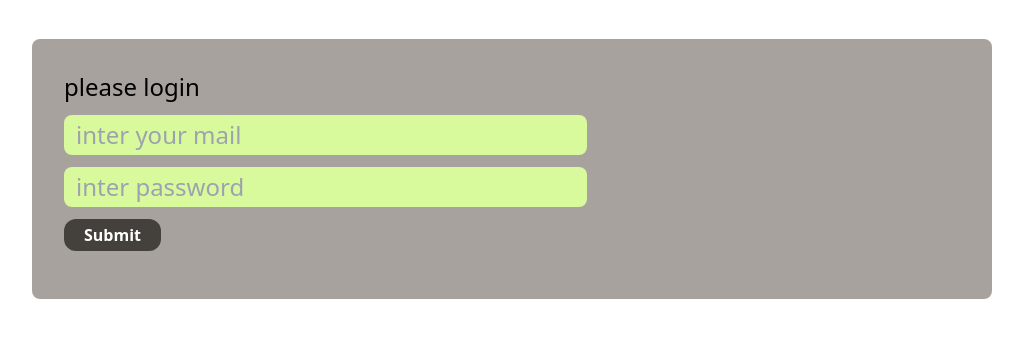
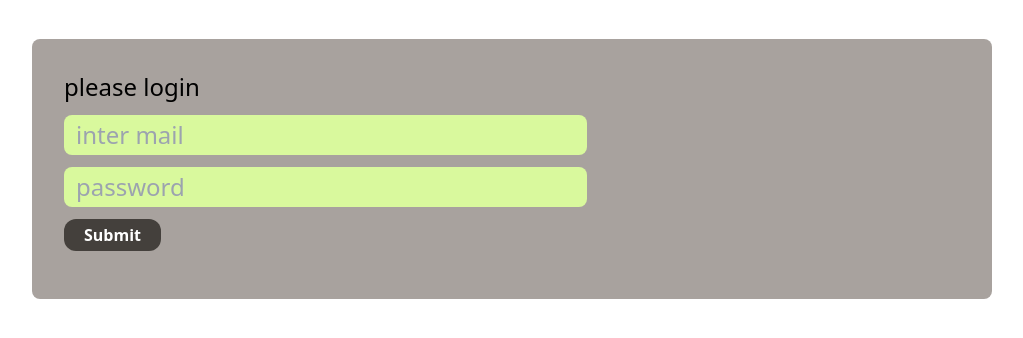
Before and after one commit to sagormukaddesh/module-26-new-bank, a plain HTML site: page index.html in a window 1280 px wide. Shown: the part 74-412 px from the top of the page, without its empty margins (128-1151 px from the left). Drawn offline with nearby package versions, Linux system fonts and the light colour scheme.

Commit message:
added files

```diff
--- a/index.html
+++ b/index.html
@@ -17,8 +17,8 @@
         <section class="bg-stone-400 w-9/12  mx-auto p-8 rounded-lg"> <h2 class="text-2xl font-500 mb-3">please login</h2>
             <div class=" mb-4">
 
-            <input id="user-email" class=" lg:w-7/12 w-11/12 rounded-lg block mb-3 px-3 py-1 bg-lime-200 text-2xl font-500 " type="email" placeholder="inter your mail " >
-            <input id="user-password" class=" lg:w-7/12 w-11/12 rounded-lg block mb-3 px-3 py-1 bg-lime-200 text-2xl font-500 "  type="password" placeholder="inter password">
+            <input id="user-email" class=" lg:w-7/12 w-11/12 rounded-lg block mb-3 px-3 py-1 bg-lime-200 text-2xl font-500 " type="email" placeholder="inter mail " >
+            <input id="user-password" class=" lg:w-7/12 w-11/12 rounded-lg block mb-3 px-3 py-1 bg-lime-200 text-2xl font-500 "  type="password" placeholder="password">
             <button id="btn-submit" class=" bg-stone-700 px-5 py-1 rounded-xl text-white font-semibold hover:bg-amber-600 " >Submit</button>
         </div>
         </section>
```
